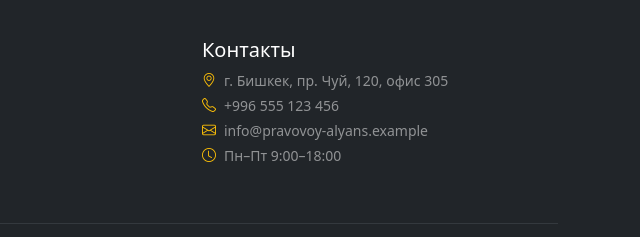
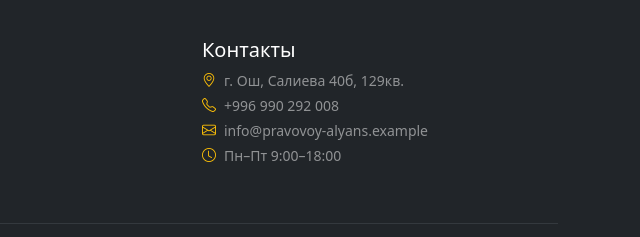
Before and after one commit to dazaika29-gif/module-2, a plain HTML site: page specialists.html in a window 1280 px wide. Shown: the part 1335-1572 px from the top of the page, 640-1280 px from the left. Drawn offline with nearby package versions, Linux system fonts and the light colour scheme.

Commit message:
Update index page

```diff
--- a/specialists.html
+++ b/specialists.html
@@ -139,8 +139,8 @@
       <div class="col-6 col-md-4">
         <h5 class="text-white">Контакты</h5>
         <ul class="list-unstyled small">
-          <li class="mb-1"><i class="bi bi-geo-alt text-warning me-2"></i>г. Бишкек, пр. Чуй, 120, офис 305</li>
-          <li class="mb-1"><i class="bi bi-telephone text-warning me-2"></i>+996 555 123 456</li>
+          <li class="mb-1"><i class="bi bi-geo-alt text-warning me-2"></i>г. Ош, Салиева 40б, 129кв.</li>
+          <li class="mb-1"><i class="bi bi-telephone text-warning me-2"></i>+996 990 292 008</li>
           <li class="mb-1"><i class="bi bi-envelope text-warning me-2"></i>info@pravovoy-alyans.example</li>
           <li><i class="bi bi-clock text-warning me-2"></i>Пн–Пт 9:00–18:00</li>
         </ul>
```
Also changed, not shown: pricing.htm (renamed from pricing.html).
